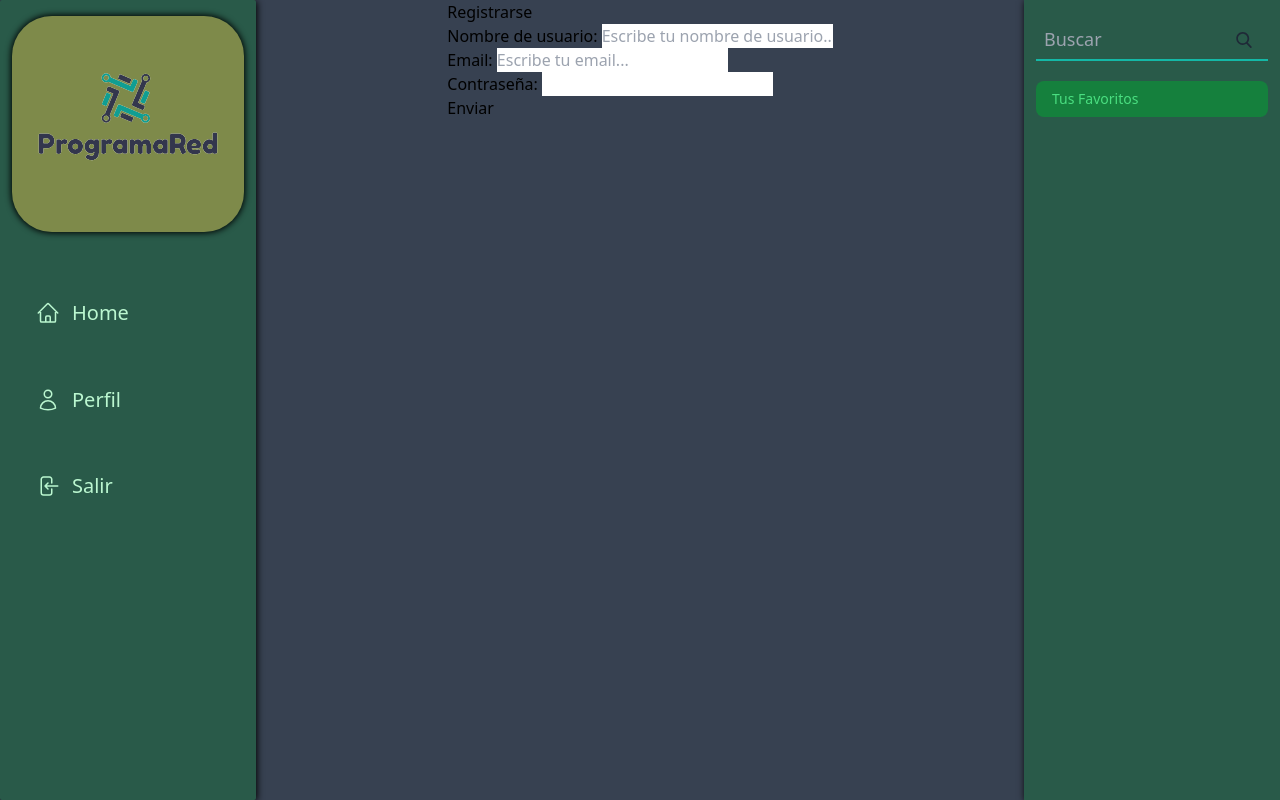
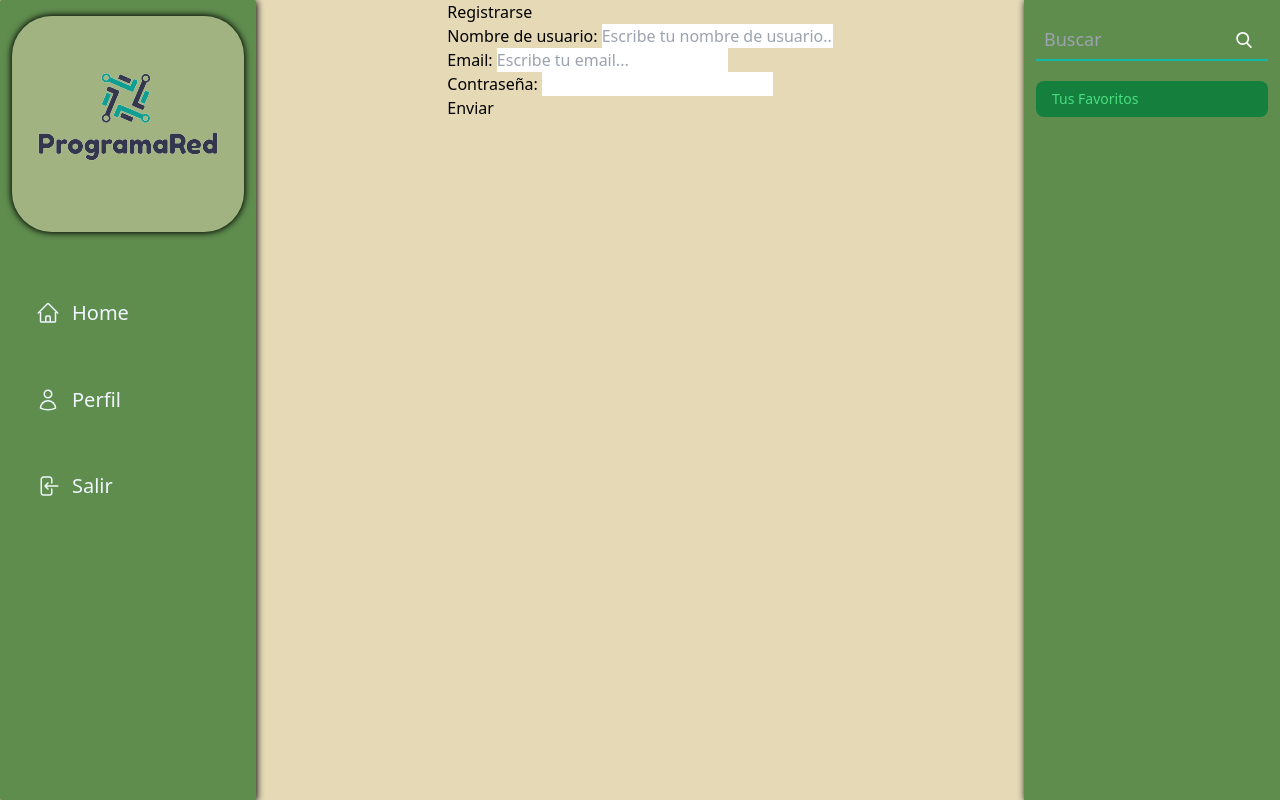
Before and after one commit to programared2023/ProgramaRed-Front, a React (Create React App) app: page /signUp in a window 1280 px wide. Built offline with nearby package versions, Linux system fonts and the light colour scheme.

Commit message:
change colorPage

```diff
--- a/src/App.js
+++ b/src/App.js
@@ -13,7 +13,7 @@ function App() {
   const {pathname} = useLocation();
 
   return (
-    <div className="flex justify-between bg-gray-700 h-screen w-screen fixed top-0">
+    <div className="flex justify-between bg-veryLigthGreen h-screen w-screen fixed top-0">
       {pathname !== "/" && <NavBar />}
       <Routes>
         <Route path="/" element={<Landing />}/>
--- a/src/components/NavBar.jsx
+++ b/src/components/NavBar.jsx
@@ -4,25 +4,25 @@ import logo from "../images/logoNombre.png"
 const NavBar= ()=>{
 
     return(
-        <div className="bg-green-700 bg-opacity-40 w-1/6 flex flex-col justify-between sticky h-full top-0 px-3 rounded-sm shadow-shadowBlack min-w-20%">
+        <div className=" bg-mediumGreen w-1/6 flex flex-col justify-between sticky h-full top-0 px-3 rounded-sm shadow-shadowBlack min-w-20%">
             <div className="pt-4">
-                <div className="px-4 py-2 mb-4 flex w-full justify-center rounded-40px bg-amber-300 bg-opacity-40 shadow-shadowBoxOutline">
+                <div className="px-4 py-2 mb-4 flex w-full justify-center rounded-40px bg-veryLigthGreen bg-opacity-50 shadow-shadowBoxOutline">
                     <img className="text-green-400 text-lg font-bold inline-block" src={logo} alt="logo"/>
                 </div>
                 <nav className="px-2 flex flex-col h-5/6 items-start justify-evenly" >
-                    <NavLink to="/home" className="text-green-200 py-2 px-4 hover:bg-green-900 hover:scale-110 flex text-xl gap-3 w-full items-center transition-all rounded-3xl">
+                    <NavLink to="/home" className=" text-blue-50 py-2 px-4 hover:bg-darkGreen hover:scale-110 flex text-xl gap-3 w-full items-center transition-all rounded-3xl">
                         <svg xmlns="http://www.w3.org/2000/svg" fill="none" viewBox="0 0 24 24" strokeWidth="1.5" stroke="currentColor" className="w-6 h-6">
                             <path strokeLinecap="round" strokeLinejoin="round" d="M2.25 12l8.954-8.955c.44-.439 1.152-.439 1.591 0L21.75 12M4.5 9.75v10.125c0 .621.504 1.125 1.125 1.125H9.75v-4.875c0-.621.504-1.125 1.125-1.125h2.25c.621 0 1.125.504 1.125 1.125V21h4.125c.621 0 1.125-.504 1.125-1.125V9.75M8.25 21h8.25" />
                         </svg>
                         Home
                     </NavLink>
-                    <NavLink to="/profile/1" className="flex text-green-200 py-2 px-4 hover:bg-green-900 hover:scale-110  text-xl gap-3 w-full items-center transition-all rounded-3xl">
+                    <NavLink to="/profile/1" className="text-blue-50 flex py-2 px-4 hover:bg-darkGreen hover:scale-110  text-xl gap-3 w-full items-center transition-all rounded-3xl">
                         <svg xmlns="http://www.w3.org/2000/svg" fill="none" viewBox="0 0 24 24" strokeWidth="1.5" stroke="currentColor" className="w-6 h-6">
                             <path strokeLinecap="round" strokeLinejoin="round" d="M15.75 6a3.75 3.75 0 11-7.5 0 3.75 3.75 0 017.5 0zM4.501 20.118a7.5 7.5 0 0114.998 0A17.933 17.933 0 0112 21.75c-2.676 0-5.216-.584-7.499-1.632z" />
                         </svg>
                         Perfil
                     </NavLink>
-                    <NavLink to="/" className="flex text-green-200 py-2 px-4 hover:bg-green-900 hover:scale-110  text-xl gap-3 w-full items-center transition-all rounded-3xl">
+                    <NavLink to="/" className="text-blue-50 flex py-2 px-4 hover:bg-darkGreen hover:scale-110  text-xl gap-3 w-full items-center transition-all rounded-3xl">
                         <svg xmlns="http://www.w3.org/2000/svg" fill="none" viewBox="0 0 24 24" strokeWidth="1.5" stroke="currentColor" className="w-6 h-6">
                             <path strokeLinecap="round" strokeLinejoin="round" d="M15.75 9V5.25A2.25 2.25 0 0013.5 3h-6a2.25 2.25 0 00-2.25 2.25v13.5A2.25 2.25 0 007.5 21h6a2.25 2.25 0 002.25-2.25V15M12 9l-3 3m0 0l3 3m-3-3h12.75" />
                         </svg>
--- a/src/components/Post.jsx
+++ b/src/components/Post.jsx
@@ -10,8 +10,8 @@ const Post = ({ post, username }) => {
   },[post, localPost])
 
   return (
-    <div>
-     <div className="bg-green-100 rounded-lg p-4 mt-4 shadow-shadowBlack">
+    <div className="px-4 py-1">
+     <div className=" bg-greenGray rounded-lg p-5 mt-4 shadow-shadowBlack">
         <div className="flex items-center mb-2">
           <div className="bg-green-300 w-12 h-12 rounded-full mr-3">
             <img
@@ -34,7 +34,7 @@ const Post = ({ post, username }) => {
               {!localPost.User && localPost.username}
               {!localPost.User && !localPost.username && username}
             </NavLink>
-            <p className="text-green-500 text-xs">hace 2 horas</p>
+            <p className="text-black text-xs font-medium">hace 2 horas</p>
           </div>
         </div>
 
--- a/src/components/SearchBar.jsx
+++ b/src/components/SearchBar.jsx
@@ -17,7 +17,7 @@ const SearchBar = () => {
     }
 
   return (
-    <div className="flex relative items-center border-b-2 border-teal-500 py-2">
+    <div className="flex relative items-center border-b-2 border-teal-500 py-2 text-white">
       <input
         className="bg-transparent border-none mr-3 px-2 leading-tight focus:outline-none"
         type="text"
--- a/src/components/SideBar.jsx
+++ b/src/components/SideBar.jsx
@@ -3,7 +3,7 @@ import SearchBar from "./SearchBar";
 const SideBar = ()=>{
 
     return(
-        <div className="bg-green-700 bg-opacity-40 w-1/6 h-full flex flex-col gap-5 px-3 shadow-shadowBlack min-w-20%">
+        <div className=" bg-mediumGreen w-1/6 h-full flex flex-col gap-5 px-3 shadow-shadowBlack min-w-20%">
             <div className="relative text-lg bg-transparent text-gray-800 pt-5">
                 <SearchBar/>
             </div>
--- a/src/views/Home.jsx
+++ b/src/views/Home.jsx
@@ -7,9 +7,13 @@ const Home = () => {
 
   return (
     <div className="flex justify-start flex-col items-center h-full overflow-hidden w-full">
-      <NavLink to="/createPost" className="p-2 m-4 rounded-md bg-gray-400 transition-all duration-500 hover:bg-gray-300 hover:scale-150">Sube un posteo</NavLink>
+      <NavLink to="/createPost" className="p-2 m-4 font-medium rounded-md bg-ligthGreen transition-all duration-500 hover:bg-mediumGreen hover:scale-130">Sube un posteo</NavLink>
       <Filters />
-      <Posts />
+      <div className="h-full overflow-hidden py-4">
+        <div className="h-full overflow-y-auto scrollbar-none">
+        <Posts />
+        </div>
+      </div>
     </div>
   );
 };
--- a/src/views/Profile.jsx
+++ b/src/views/Profile.jsx
@@ -36,11 +36,9 @@ const Profile = () => {
           </div>
         </div>
       </div>
-      <NavLink
-            to= "/createPost/"
-            className="p-2 m-4 rounded-md bg-gray-400 transition-all duration-500 hover:bg-gray-300 hover:scale-150 self-center"
-          >
-            Sube un posteo
+      <NavLink to="/createPost"
+              className="p-2 m-4 self-center font-medium rounded-md bg-ligthGreen transition-all duration-500 hover:bg-mediumGreen hover:scale-130">
+        Sube un posteo
       </NavLink>
       <div className="mt-8 p-9 overflow-hidden h-full">
         {user ? (
--- a/tailwind.config.js
+++ b/tailwind.config.js
@@ -28,6 +28,16 @@ module.exports = {
         height: '8px',
         track: '#f1f1f1',
         thumb: '#888',
+      },
+      backgroundColor:{
+        "greenGray":"#EDF1D6",
+        "veryLigthGreen": "#E5D9B6",
+        "ligthGreen": "#A4BE7B",
+        "mediumGreen": "#5F8D4E",
+        "darkGreen": "#285430"
+      },
+      scale:{
+        "130": "1.3"
       }
     },
   },
```
